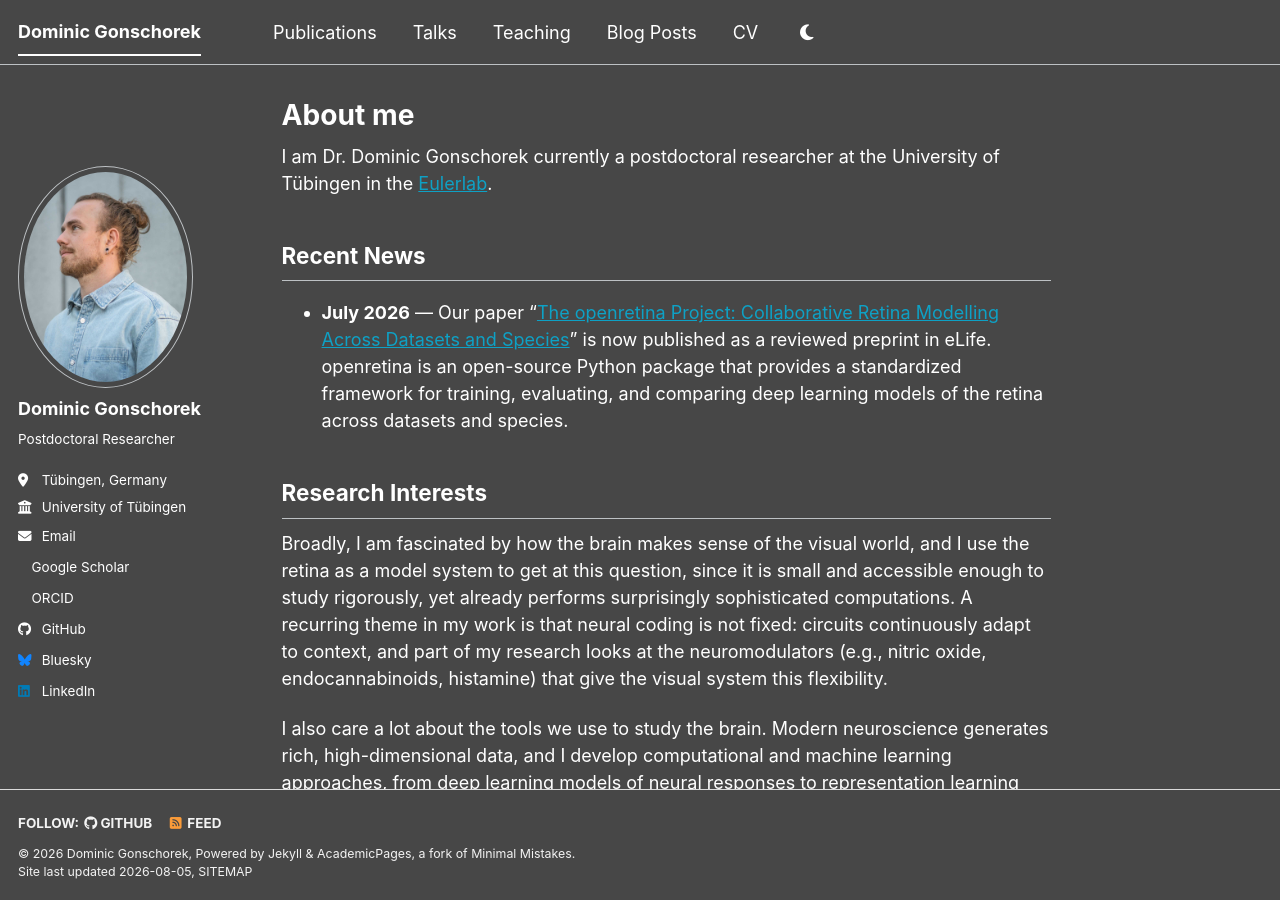
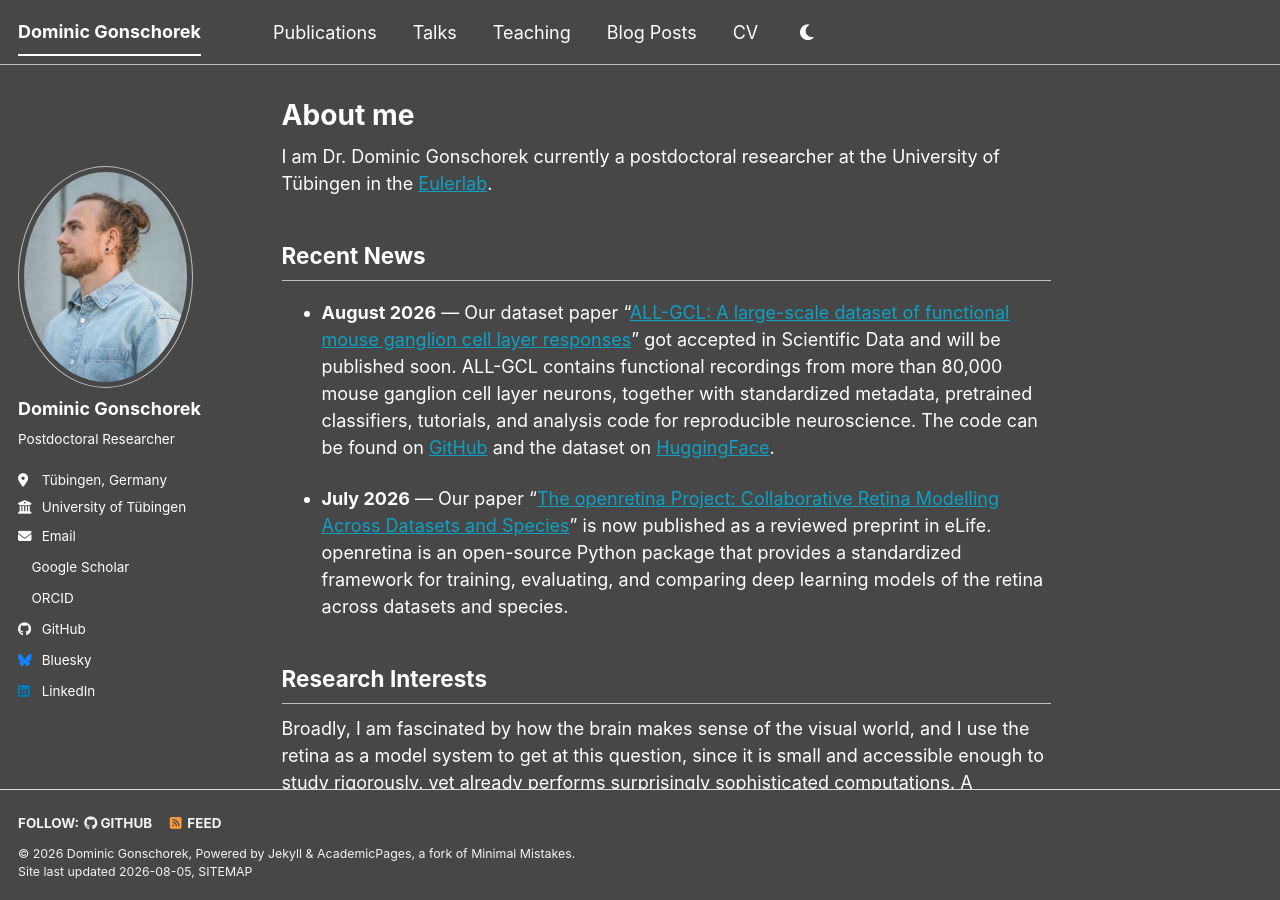
Before and after one commit to dgonschorek/dgonschorek.github.io, a Jekyll site: the page built from _pages/about.md, in a window 1280 px wide and 900 px high. Built offline with Jekyll 4.4.1, drawn with Linux system fonts in a browser that asks for light colours; a style sheet for code colours, icons or effects is not loaded.

Commit message:
add news august 2026

```diff
--- a/_pages/about.md
+++ b/_pages/about.md
@@ -9,6 +9,8 @@ redirect_from:
 I am Dr. Dominic Gonschorek currently a postdoctoral researcher at the University of Tübingen in the [Eulerlab](https://eulerlab.de/).
 
 ## Recent News
+
+- **August 2026** — Our dataset paper "[ALL-GCL: A large-scale dataset of functional mouse ganglion cell layer responses](https://www.biorxiv.org/content/10.64898/2025.12.04.691221v1.abstract)" got accepted in Scientific Data and will be published soon. ALL-GCL contains functional recordings from more than 80,000 mouse ganglion cell layer neurons, together with standardized metadata, pretrained classifiers, tutorials, and analysis code for reproducible neuroscience. The code can be found on [GitHub](https://github.com/eulerlab/all-GCL-manuscript) and the dataset on [HuggingFace](https://huggingface.co/datasets/eulerlab/all-gcl).
 
 - **July 2026** — Our paper "[The openretina Project: Collaborative Retina Modelling Across Datasets and Species](https://elifesciences.org/reviewed-preprints/111328)" is now published as a reviewed preprint in eLife. openretina is an open-source Python package that provides a standardized framework for training, evaluating, and comparing deep learning models of the retina across datasets and species.
 
```
